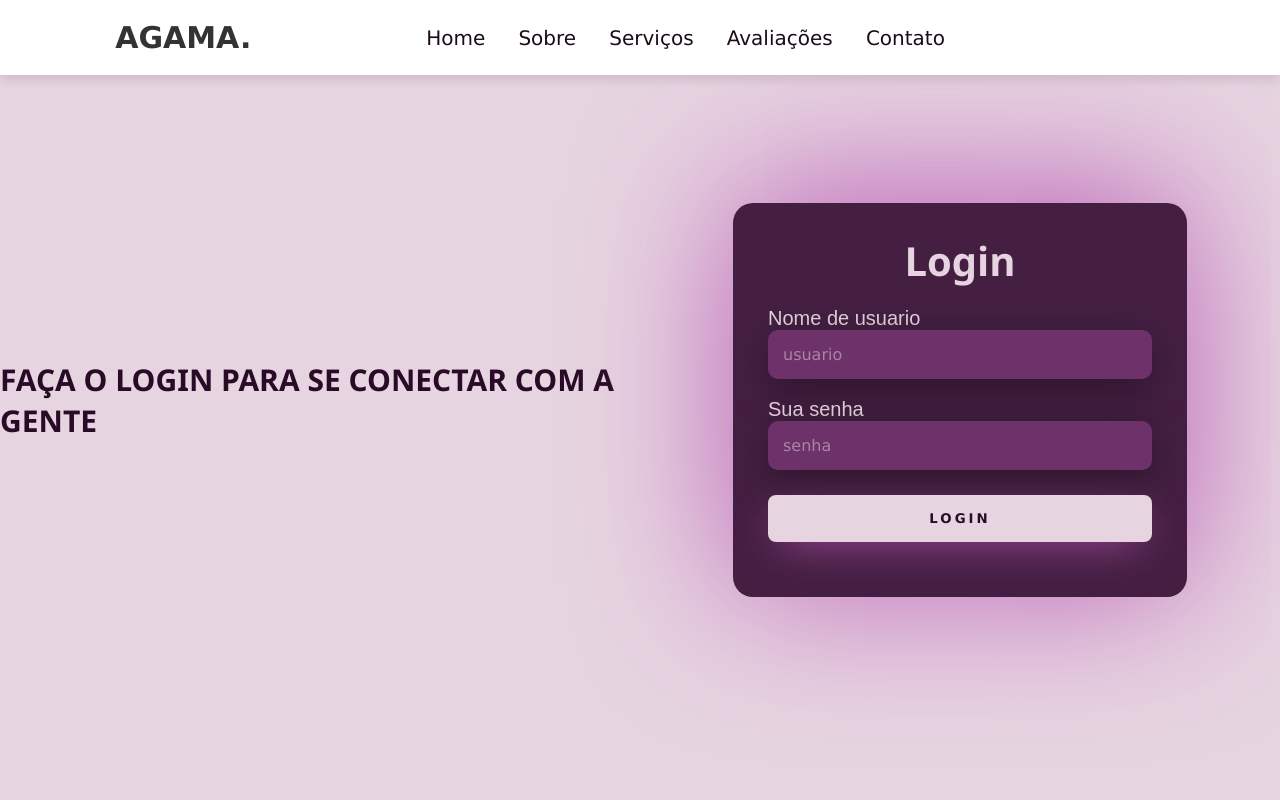
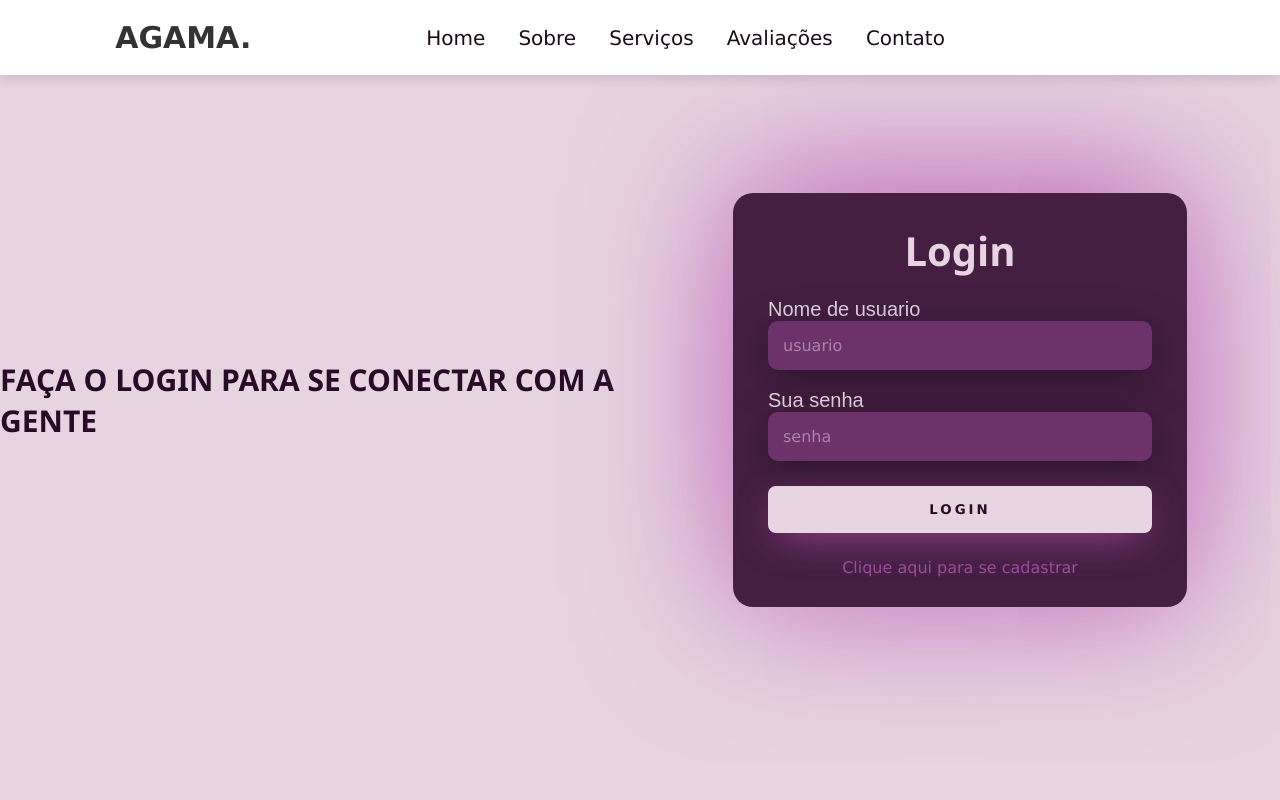
Before and after one commit to Hunterspinola/tcc, a PHP site: page /login.html in a window 1280 px wide. Run offline with PHP 8.4, Linux system fonts and the light colour scheme.

Commit message:
pequenas mudanças

```diff
--- a/login.css
+++ b/login.css
@@ -174,6 +174,12 @@ color: #290A27;
 background: #E6D4E0;
 box-shadow: 0px 10px 40px -12px #b957b4;
 }
-.buton-login :hover{
-  background-color: #e6d4e08f;
+
+a{
+  text-decoration: none;
+  font-size: 12pt;
+  color: #9c4c98;
 }
+a :hover{
+  color: #E6D4E0;
+}
--- a/login.html
+++ b/login.html
@@ -33,6 +33,8 @@
   </div>
 </header>
 <!-- -------------------------FIM MENU-------------------- -->
+
+<!-- -------------------------INICIO LOGIN-------------------- -->
   <div class="login">
     <div class="text-login">
       <h1>Faça o login para se conectar com a gente</h1>
@@ -49,8 +51,11 @@
           <input type="password" name="senha" placeholder="senha">
         </div>
         <button class="buton-login">Login</button>
+        <a href="cadastro.html">Clique aqui para se cadastrar</a>
       </div>
     </div>
   </div>
+
+  <!-- -------------------------FIM LOGIN-------------------- -->
 </body>
 </html>
```
Also changed, not shown: primeirapag.html (+0 -14 lines), cadastro.css (added), cadastro.html (added).
